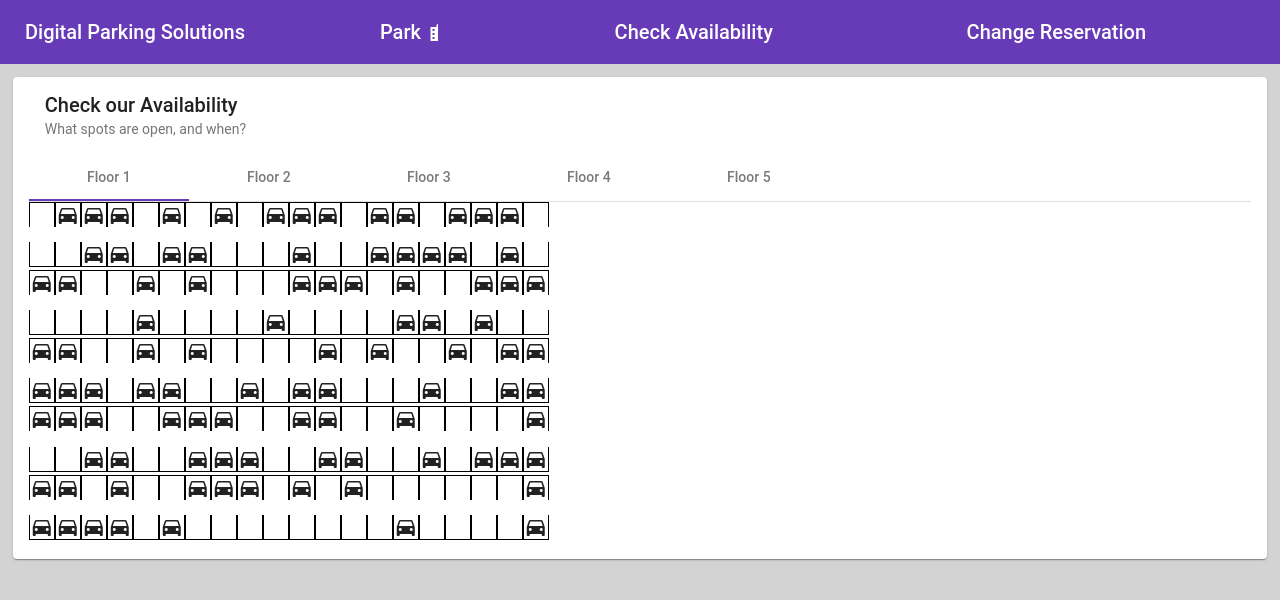
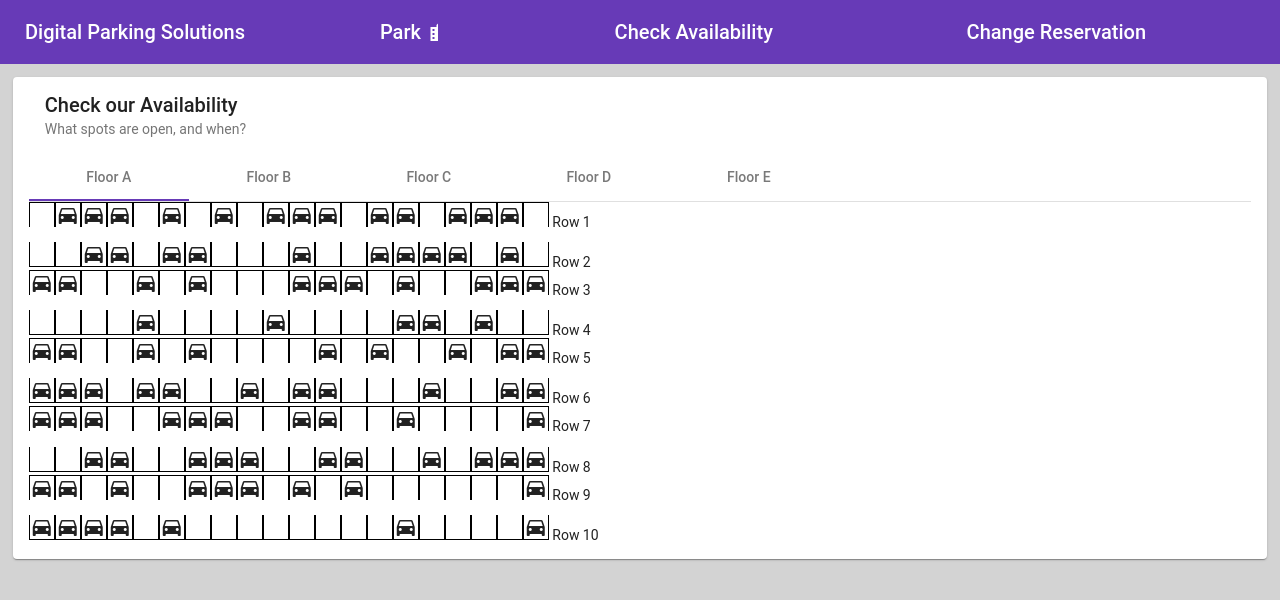
Before and after one commit to arensbrendan/CS3910DigitalParkingSolutions, an Angular app: page /look in a window 1280 px wide. Shown: the top 600 px of the page. Built offline with nearby package versions, Linux system fonts and the light colour scheme.

Commit message:
so the last one wasn't really the last - Clay

```diff
--- a/src/app/check-availiability/check-availiability.component.css
+++ b/src/app/check-availiability/check-availiability.component.css
@@ -19,3 +19,6 @@
 .show {
   color: white;
 }
+.row-label {
+  margin-bottom: 4px;
+}
--- a/src/app/check-availiability/check-availiability.component.html
+++ b/src/app/check-availiability/check-availiability.component.html
@@ -5,14 +5,17 @@
   </mat-card-header>
   <mat-card-content class="center">
     <mat-tab-group>
-      <mat-tab *ngFor="let floor of parkingSpaces; let i = index" label="Floor {{i+1}}">
-        <div *ngFor="let row of floor; let odd = odd; let even = even">
-          <mat-icon *ngFor="let space of row" [class.car-icon-even]="even" [class.car-icon-odd]="odd"
-                    [class.show]="space" class="car-icon">directions_car
+      <mat-tab *ngFor="let floor of parkingSpaces; let i = index" label="Floor {{floors[i]}}">
+        <div *ngFor="let row of floor; let odd = odd; let even = even; let j = index">
+          <mat-icon *ngFor="let space of row; let z = index" [class.car-icon-even]="even" [class.car-icon-odd]="odd"
+                    [class.show]="space" class="car-icon"
+                    >directions_car
           </mat-icon>
+          <mat-label class="row-label"> Row {{j + 1}}</mat-label>
         </div>
       </mat-tab>
     </mat-tab-group>
-
   </mat-card-content>
 </mat-card>
+
+<!-- {{floors[i]}}-{{10 * j + z}} -->
--- a/src/app/check-availiability/check-availiability.component.ts
+++ b/src/app/check-availiability/check-availiability.component.ts
@@ -13,6 +13,7 @@ export class CheckAvailiabilityComponent implements OnInit {
   };
 
   parkingSpaces: Array<Array<Array<boolean>>> | undefined;
+  floors: String[] = ["A", "B", "C", "D", "E"];
 
   constructor(
     private http: HttpClient,
```
